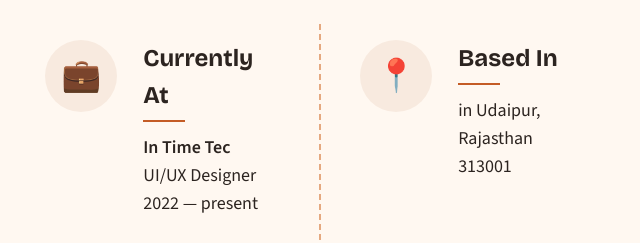
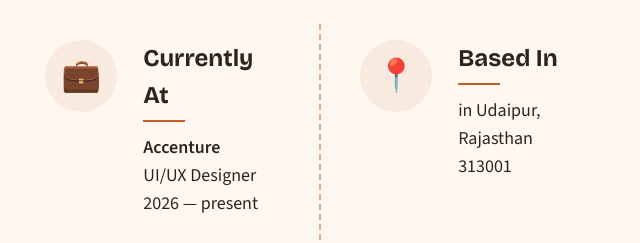
Before and after one commit to dixita23/portfolio, a plain HTML site: page portfolio/index.html in a window 1280 px wide. Shown: the part 820-1063 px from the top of the page, 576-1216 px from the left. Drawn offline with nearby package versions, Linux system fonts and the light colour scheme.

Commit message:
Update index.html
Updated company name

```diff
--- a/portfolio/index.html
+++ b/portfolio/index.html
@@ -171,7 +171,7 @@
             <div class="about-icon">💼</div>
             <div>
               <h3>Currently At</h3>
-              <p><strong>In Time Tec</strong><br>UI/UX Designer<br>2022 — present</p>
+              <p><strong>Accenture</strong><br>UI/UX Designer<br>2026 — present</p>
             </div>
           </article>
 
```
